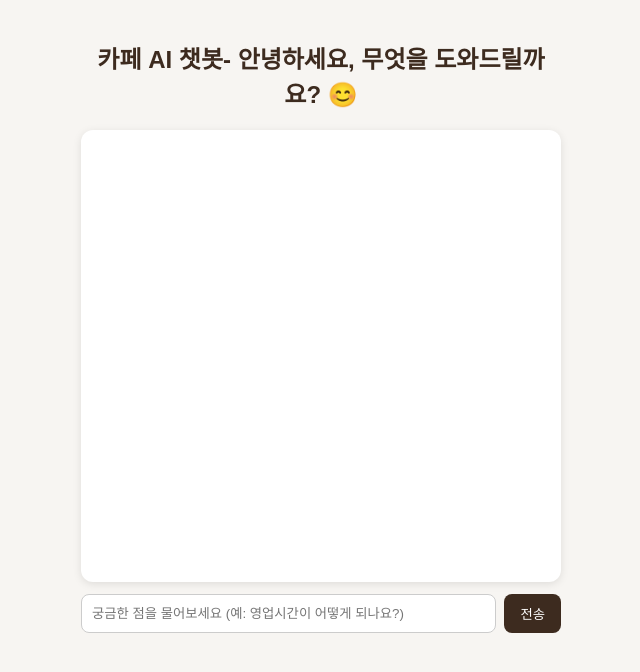
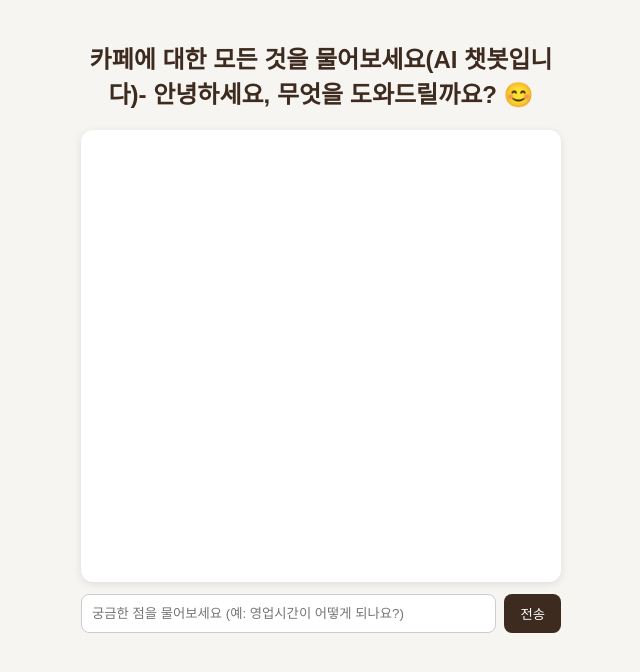
Before and after one commit to ShinJi-won/cafe-chatbot, a plain HTML site: page static/index.html in a window 1280 px wide. Shown: the whole page, without its empty margins (319-959 px from the left). Drawn offline with Linux system fonts and the light colour scheme.

Commit message:
앞 코드 수정

```diff
--- a/static/index.html
+++ b/static/index.html
@@ -17,7 +17,7 @@
 </style>
 </head>
 <body>
-  <h2>카페 AI 챗봇- 안녕하세요, 무엇을 도와드릴까요? 😊</h2>
+  <h2>카페에 대한 모든 것을 물어보세요(AI 챗봇입니다)- 안녕하세요, 무엇을 도와드릴까요? 😊</h2>
   <div id="chat-box"></div>
   <div id="input-row">
     <input id="input-box" type="text" placeholder="궁금한 점을 물어보세요 (예: 영업시간이 어떻게 되나요?)" />
```
